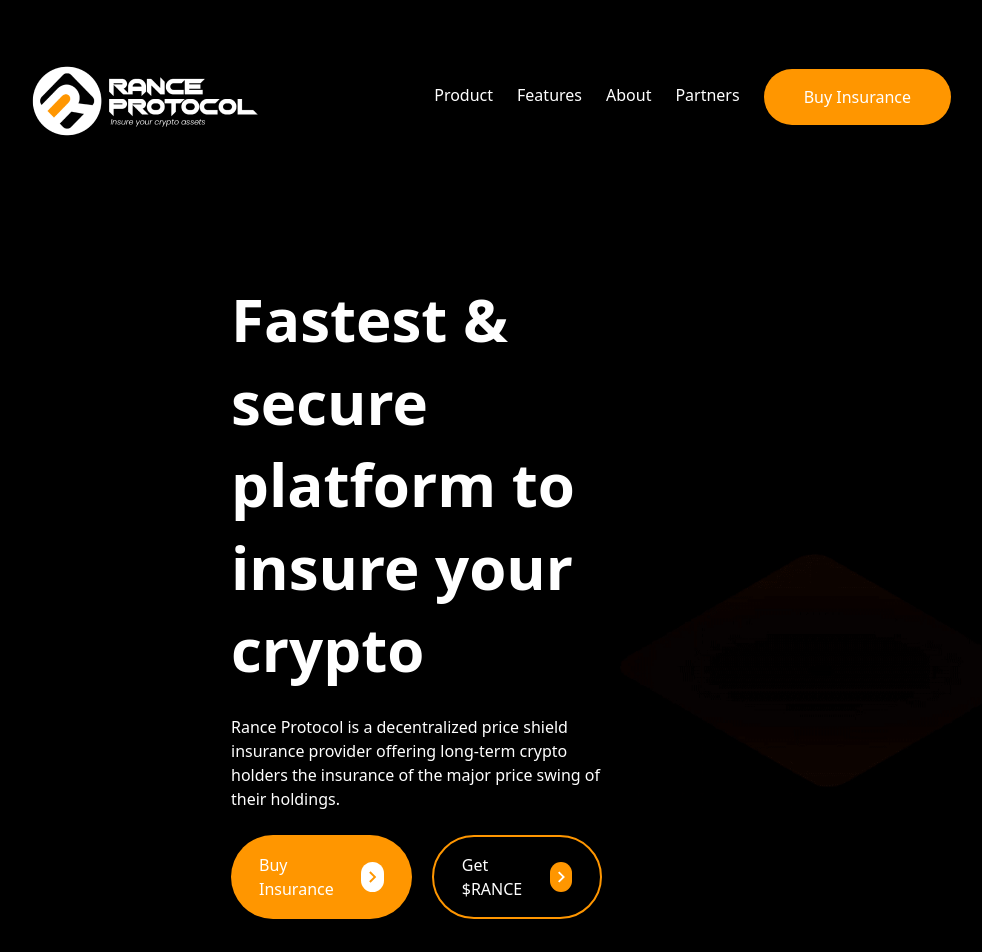
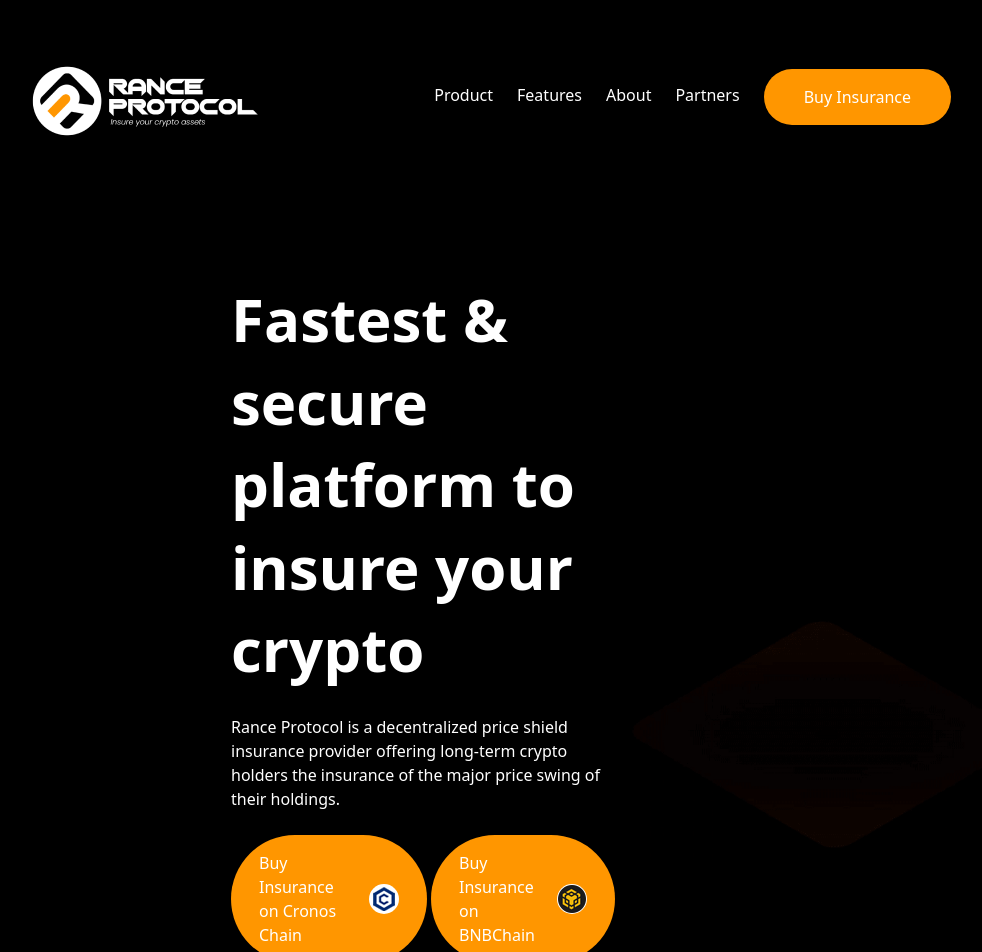
Before and after one commit to RanceProtocol/Rance, a React (Create React App) app: page / in a window 1280 px wide. Shown: the top 952 px of the page, without its empty margins (1-983 px from the left). Built offline with nearby package versions, Linux system fonts and the light colour scheme.

Commit message:
update hero button

```diff
--- a/src/pages/LandingPage/components/About.jsx
+++ b/src/pages/LandingPage/components/About.jsx
@@ -15,7 +15,7 @@
           />
 
           <div className="flex flex-col">
-            <h1 className="text-white text-3xl font-extrabold">5</h1>
+            <h1 className="text-white text-3xl font-extrabold">16</h1>
             <p className="text-white">Coins Protected</p>
           </div>
         </div>
--- a/src/pages/LandingPage/components/Hero.jsx
+++ b/src/pages/LandingPage/components/Hero.jsx
@@ -1,6 +1,8 @@
 import React from "react";
 import { MdOutlineKeyboardArrowRight } from "react-icons/md";
 import HeroGif from "../../../assets/heroanime.gif";
+import BNBChainIcon from "../../../assets/bnbchain.png";
+import CronoChainIcon from "../../../assets/cronosicon.png";
 
 const Hero = () => {
   return (
@@ -15,32 +17,49 @@
         </h1>
 
         <p className="max-w-lg text-center text-white space-y-1 py-1 md:text-left">
-        Rance Protocol is a decentralized price shield insurance provider offering long-term crypto holders the insurance of the major price swing of their holdings.
+          Rance Protocol is a decentralized price shield insurance provider
+          offering long-term crypto holders the insurance of the major price
+          swing of their holdings.
         </p>
 
-        <div className="flex flex-col justify-center space-y-3 md:space-x-5 md:space-y-0 md:justify-start md:flex-row">
+        <div className="flex flex-col justify-center space-y-3 md:space-x-1 md:space-y-0 md:justify-start md:flex-row">
           <a
+            //eslint-disable-nextline
             href="#"
             className="flex items-center justify-around px-0 py-4 bg-primaryColor text-white rounded-full baseline md:justify-evenly md:px-7 md:space-x-1 md:mt-0"
           >
-            Buy Insurance{" "}
-            <MdOutlineKeyboardArrowRight
+            Buy Insurance on Cronos Chain{" "}
+            <img
+              src={CronoChainIcon}
               className="bg-white text-primaryColor rounded-full ml-5 text-lg"
               style={{ fontSize: "30px" }}
             />
           </a>
 
           <a
+            //eslint-disable-nextline
             href="#"
-            className="flex items-center justify-around px-0 py-4 border-solid border-2 border-primaryColor text-white rounded-full baseline md:justify-evenly md:px-7 md:space-x-1 md:mt-0"
+            className="flex items-center justify-around px-0 py-4 bg-primaryColor text-white rounded-full baseline md:justify-evenly md:px-7 md:space-x-1 md:mt-0"
           >
-            Get $RANCE{" "}
-            <MdOutlineKeyboardArrowRight
-              className="bg-primaryColor text-white rounded-full ml-5 text-lg"
+            Buy Insurance on BNBChain{" "}
+            <img
+              src={BNBChainIcon}
+              className="bg-white text-primaryColor rounded-full ml-5 text-lg"
               style={{ fontSize: "30px" }}
             />
           </a>
         </div>
+
+        <a
+          href="#"
+          className="flex items-center justify-between w-96 px-4 py-4 border-solid border-2 border-primaryColor text-white rounded-full baseline"
+        >
+          Get $RANCE{" "}
+          <MdOutlineKeyboardArrowRight
+            className="bg-primaryColor text-white rounded-full ml-5 text-lg md:ml-0"
+            style={{ fontSize: "30px" }}
+          />
+        </a>
       </div>
 
       {/* Right Content -> Image */}
```
Also changed, not shown: src/assets/bnbchain.png (added), src/assets/cronosicon.png (added).
